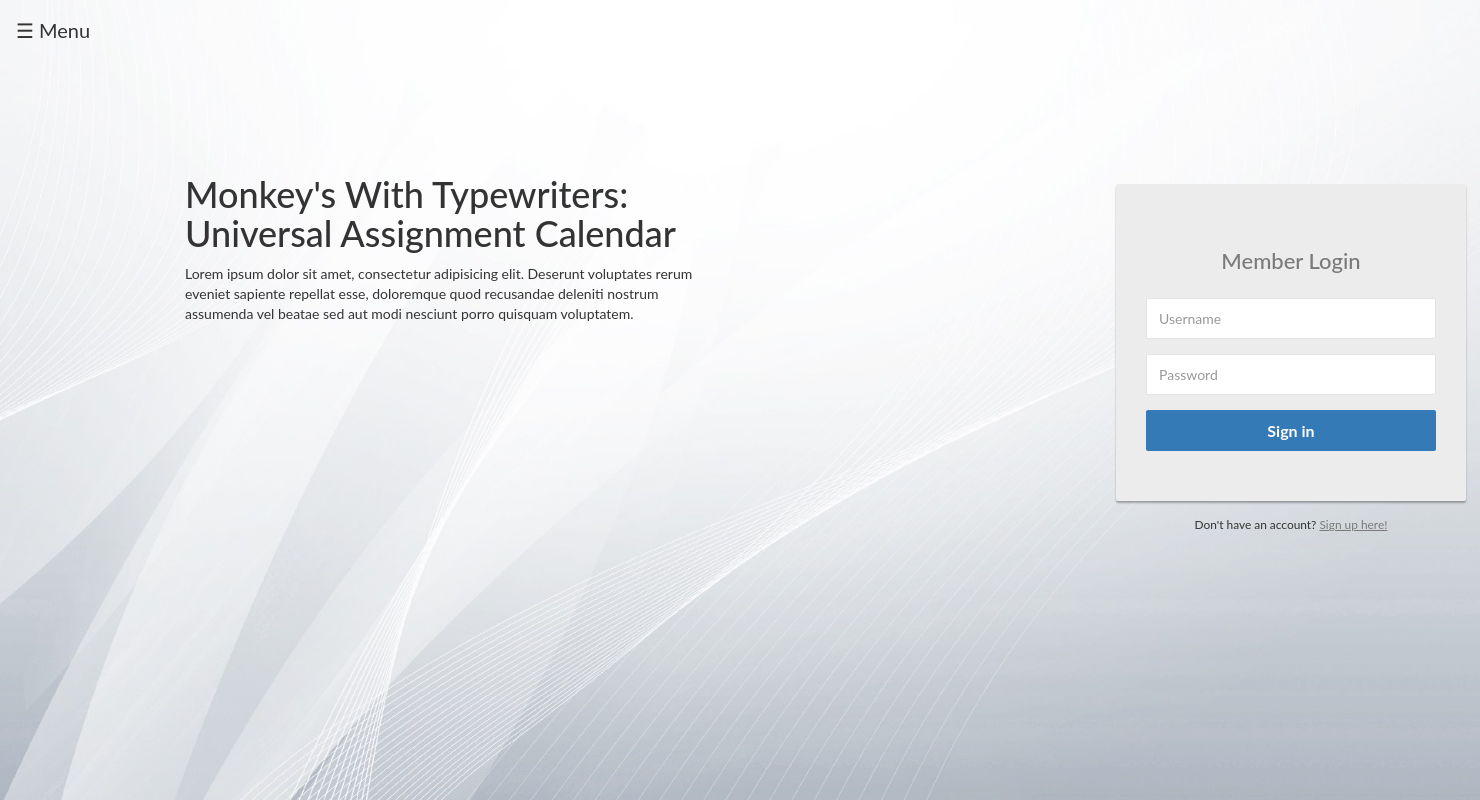
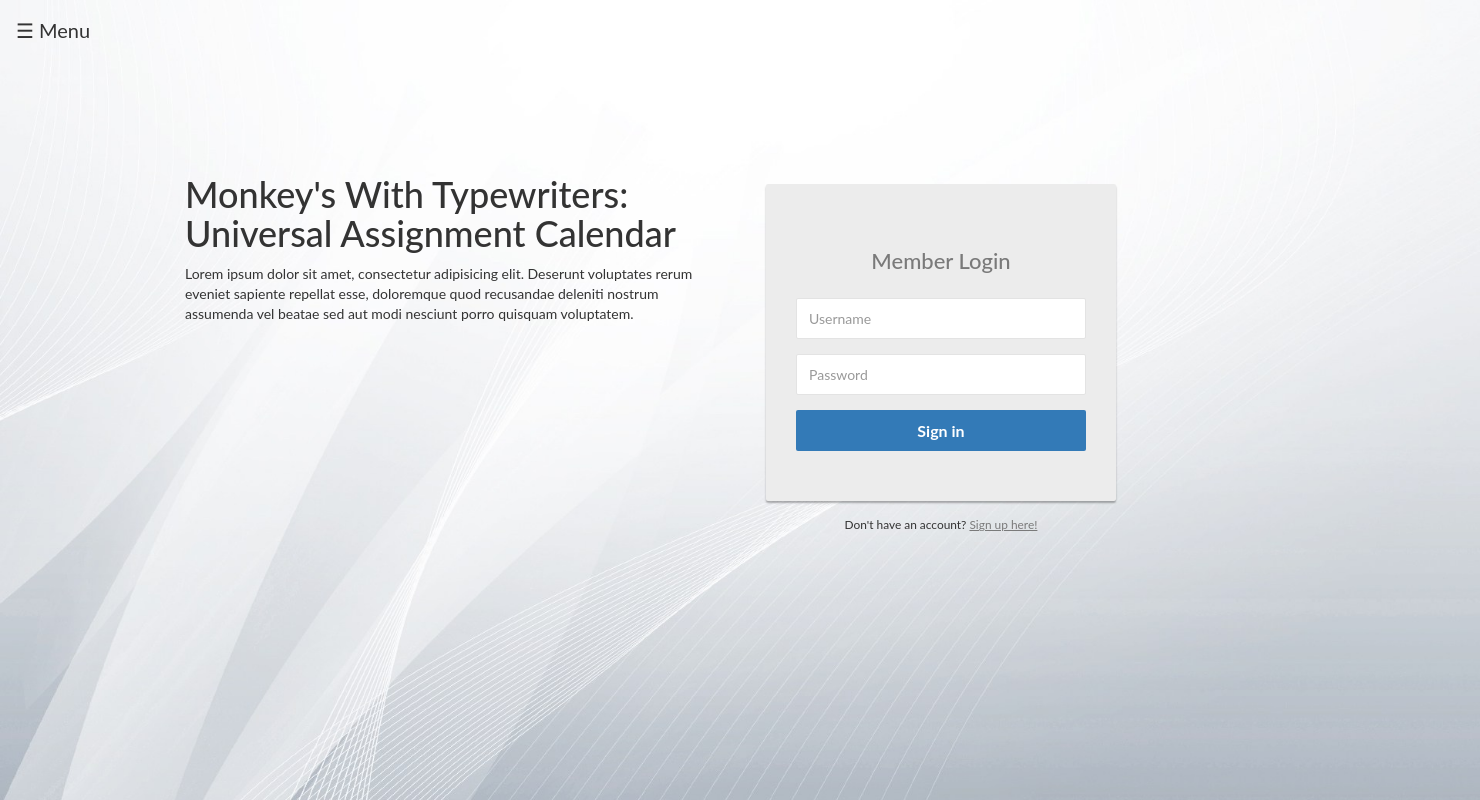
Before and after one commit to jguevarra/Assignment-Interactive-Checklist, a Django app: page /login/ in a window 1480 px wide. Run offline with Django 3.2, Linux system fonts and the light colour scheme; some libraries are stand-ins or nearby versions.

Commit message:
had to hardcode login form position for now

```diff
--- a/uni_assignment_calendar/static/uni_assignment_calendar/login_style.css
+++ b/uni_assignment_calendar/static/uni_assignment_calendar/login_style.css
@@ -32,8 +32,9 @@
 	.login-form {
 		width: 350px;
 		margin-top: -250px;
-		margin-left: 1100px;
+		margin-left: 750px;
 		padding: 100px 0 30px;
+		position: fixed;
 	}
 
 	.login-form form {
```
